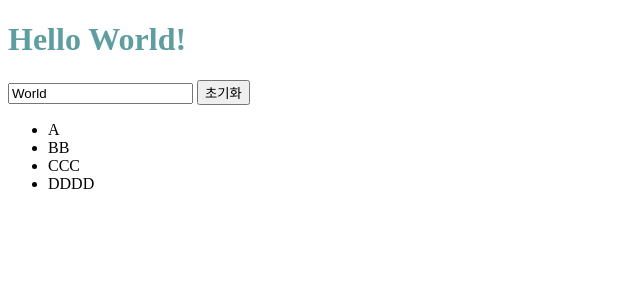
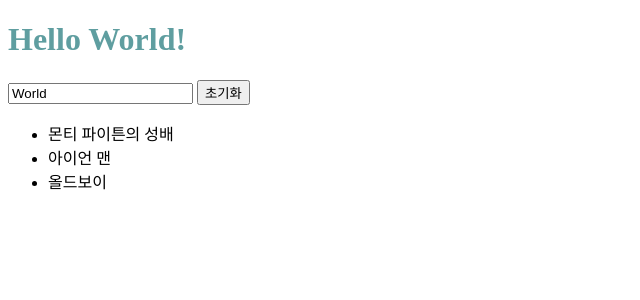
Before and after one commit to 404-nut-pound/learn-svelte, a SvelteKit app: page / in a window 1280 px wide. Shown: the top 300 px of the page, without its empty margins (0-640 px from the left). Built offline with nearby package versions, Linux system fonts and the light colour scheme.

Commit message:
[feat] 변수 내용 변경

```diff
--- a/src/routes/+page.svelte
+++ b/src/routes/+page.svelte
@@ -2,7 +2,7 @@
   import Movie from './movie.svelte'
 
   let name = 'World'
-  let movieList = ['A', 'BB', 'CCC', 'DDDD']
+  let movieList = ['몬티 파이튼의 성배', '아이언 맨', '올드보이']
 </script>
 
 <h1>Hello {name}!</h1>
```
